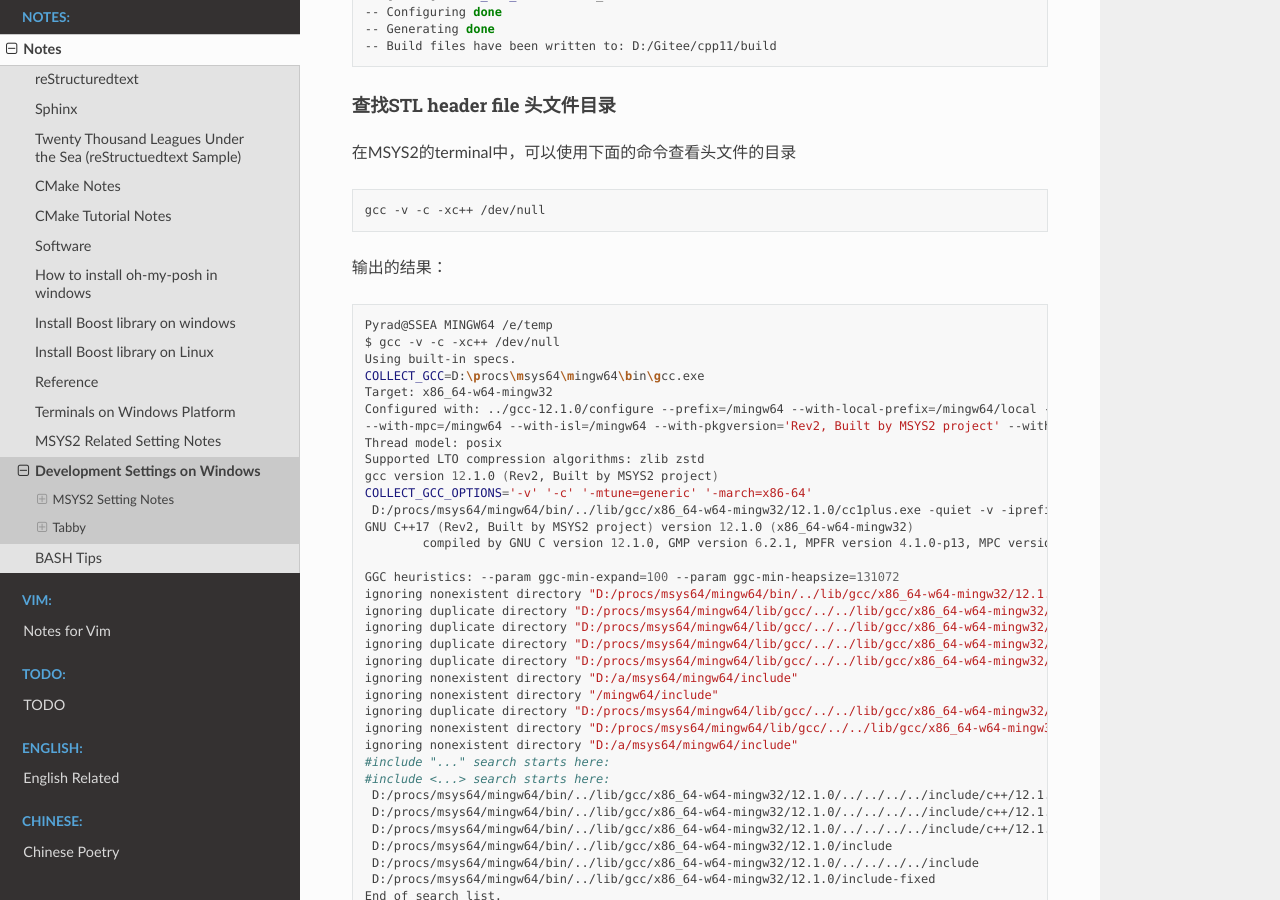
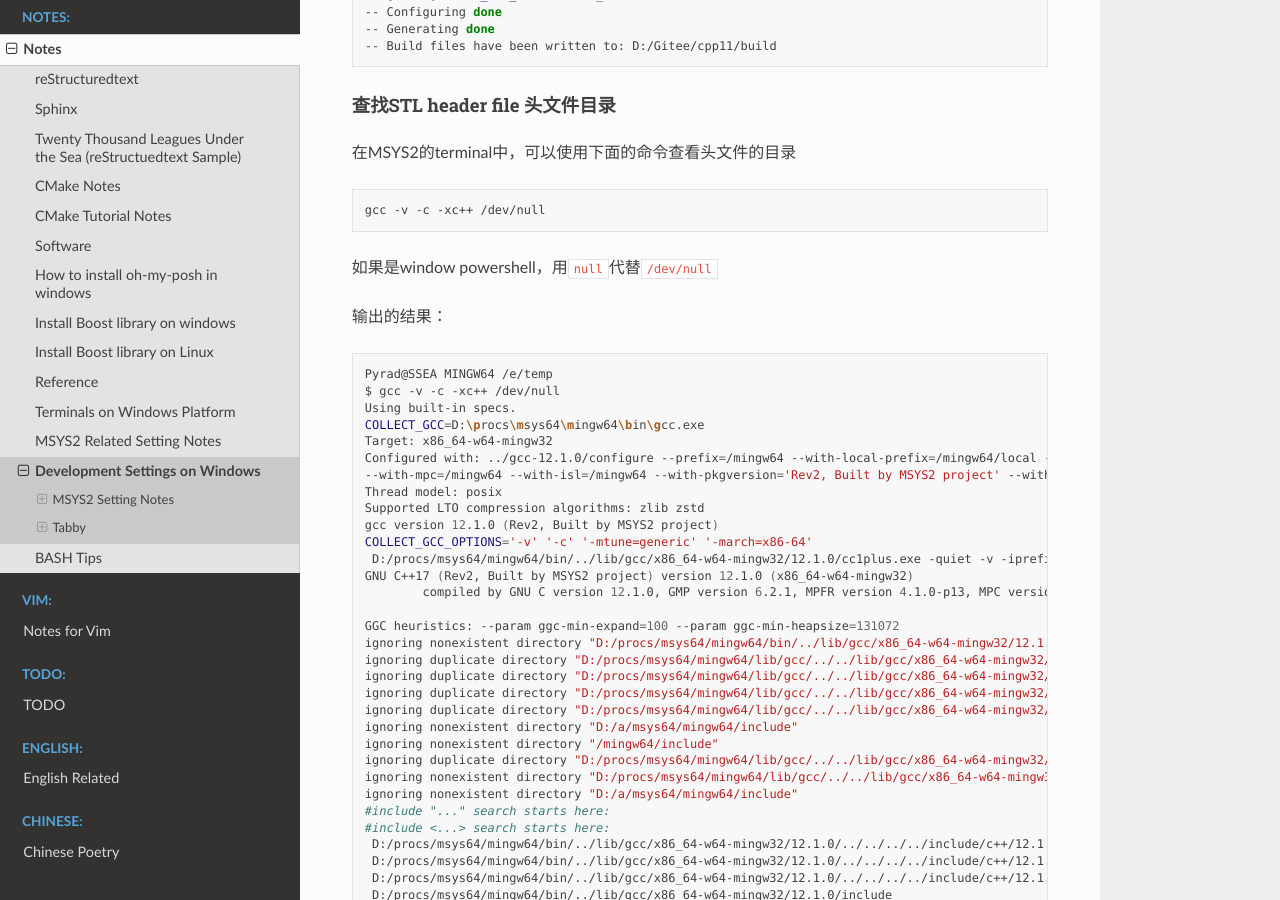
Before and after one commit to Pyrad/pyradnotes, a Sphinx documentation site: the page built from source/Notes/WinDevEnvSetup.md, in a window 1280 px wide and 900 px high, scrolled down 5355 px. Built offline with Sphinx 7.4.7 and the Read the Docs theme 2.0.0, drawn with Linux system fonts in a browser that asks for light colours.

Commit message:
Windows powershell looks for C++ headers

````diff
--- a/source/Notes/WinDevEnvSetup.md
+++ b/source/Notes/WinDevEnvSetup.md
@@ -316,6 +316,8 @@ $ cmake ../src/ -G Ninja -DCMAKE_BUILD_TYPE=Release -DBoost_DEBUG=ON
 gcc -v -c -xc++ /dev/null
 ```
 
+如果是window powershell，用`null`代替`/dev/null`
+
 输出的结果：
 
 ```bash
````
